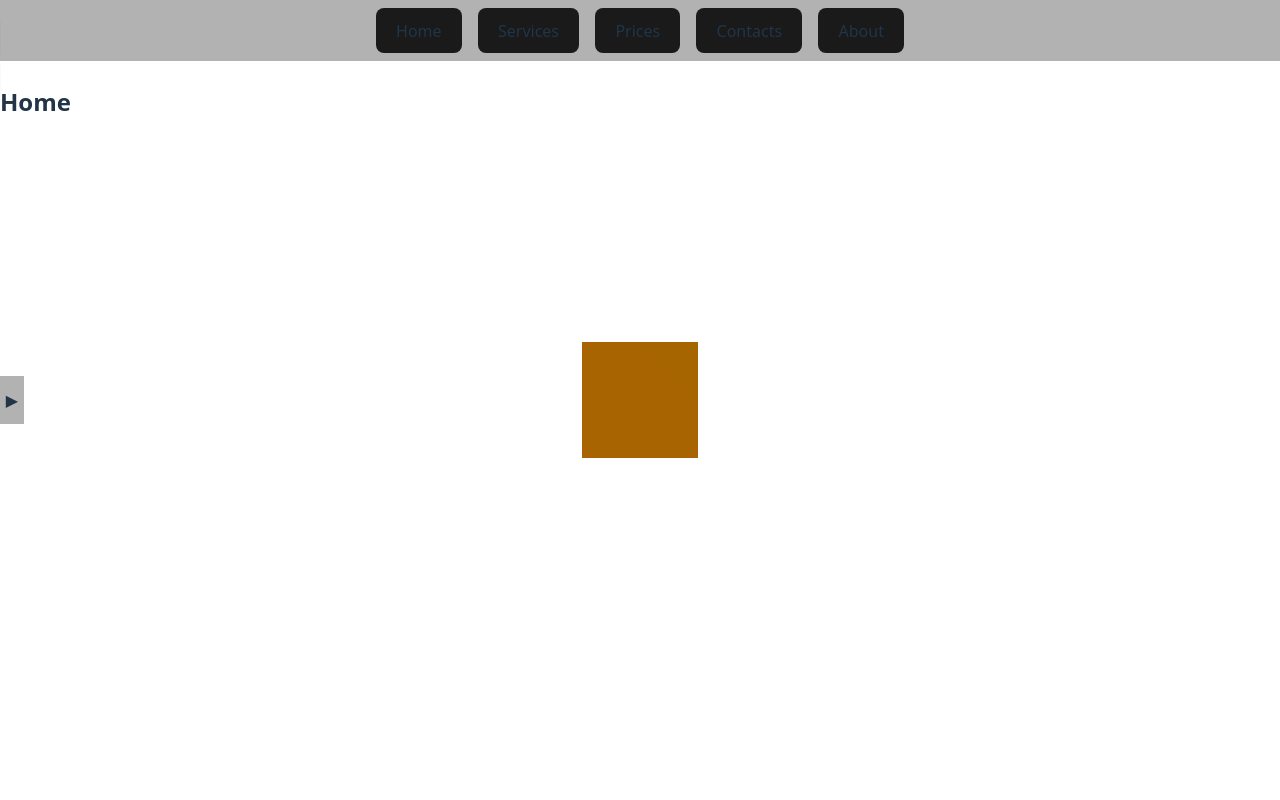
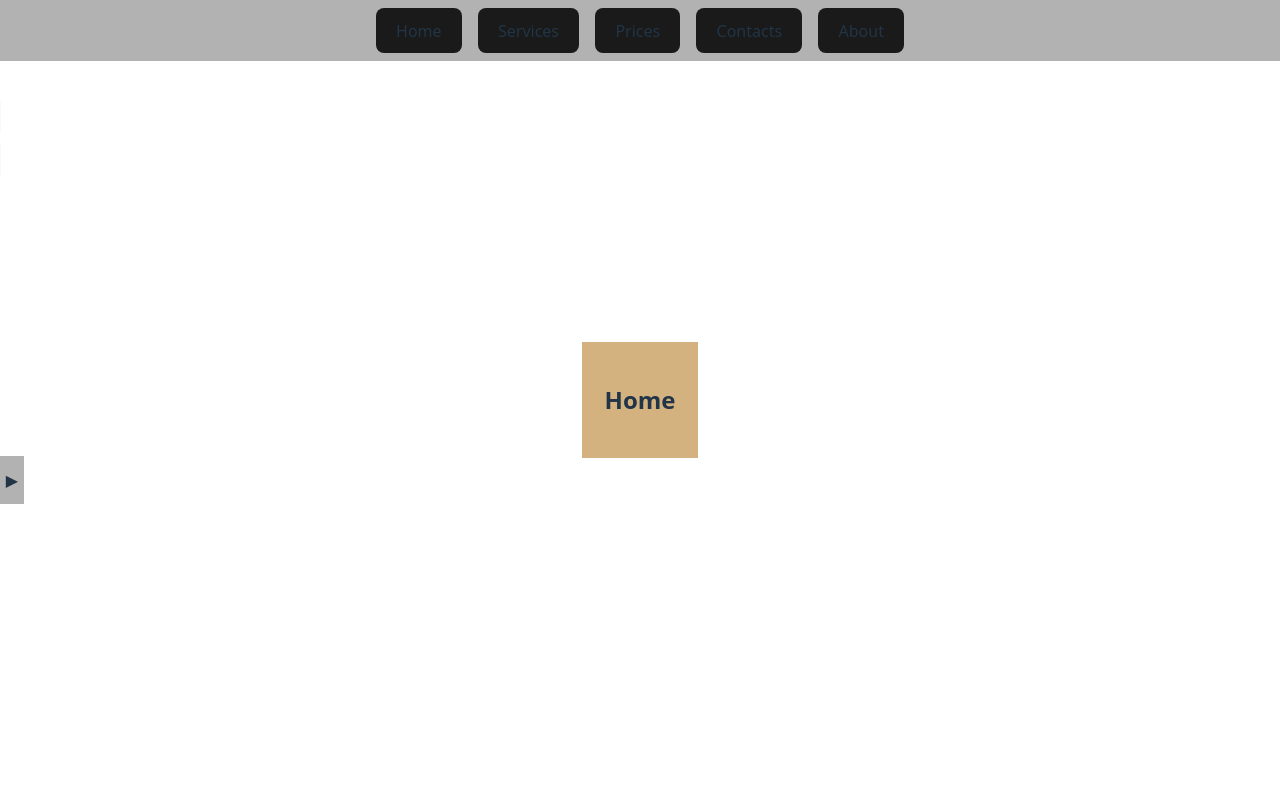
Before and after one commit to MykhailoStratan/construction-history-threejs, a React (Vite) app: page / in a window 1280 px wide. Shown: the top 800 px of the page. Built offline with nearby package versions, Linux system fonts and the light colour scheme.

Commit message:
Style overlay sections

```diff
--- a/src/App.css
+++ b/src/App.css
@@ -8,8 +8,14 @@
 .menu-section {
   position: relative;
   z-index: 1;
-  min-height: 100vh;
-  padding-top: 4rem;
+  width: 80vw;
+  height: 80vh;
+  margin: 10vh auto;
+  background-color: rgba(255, 255, 255, 0.5);
+  border-radius: 12px;
+  display: flex;
+  align-items: center;
+  justify-content: center;
 }
 
 .message {
```
